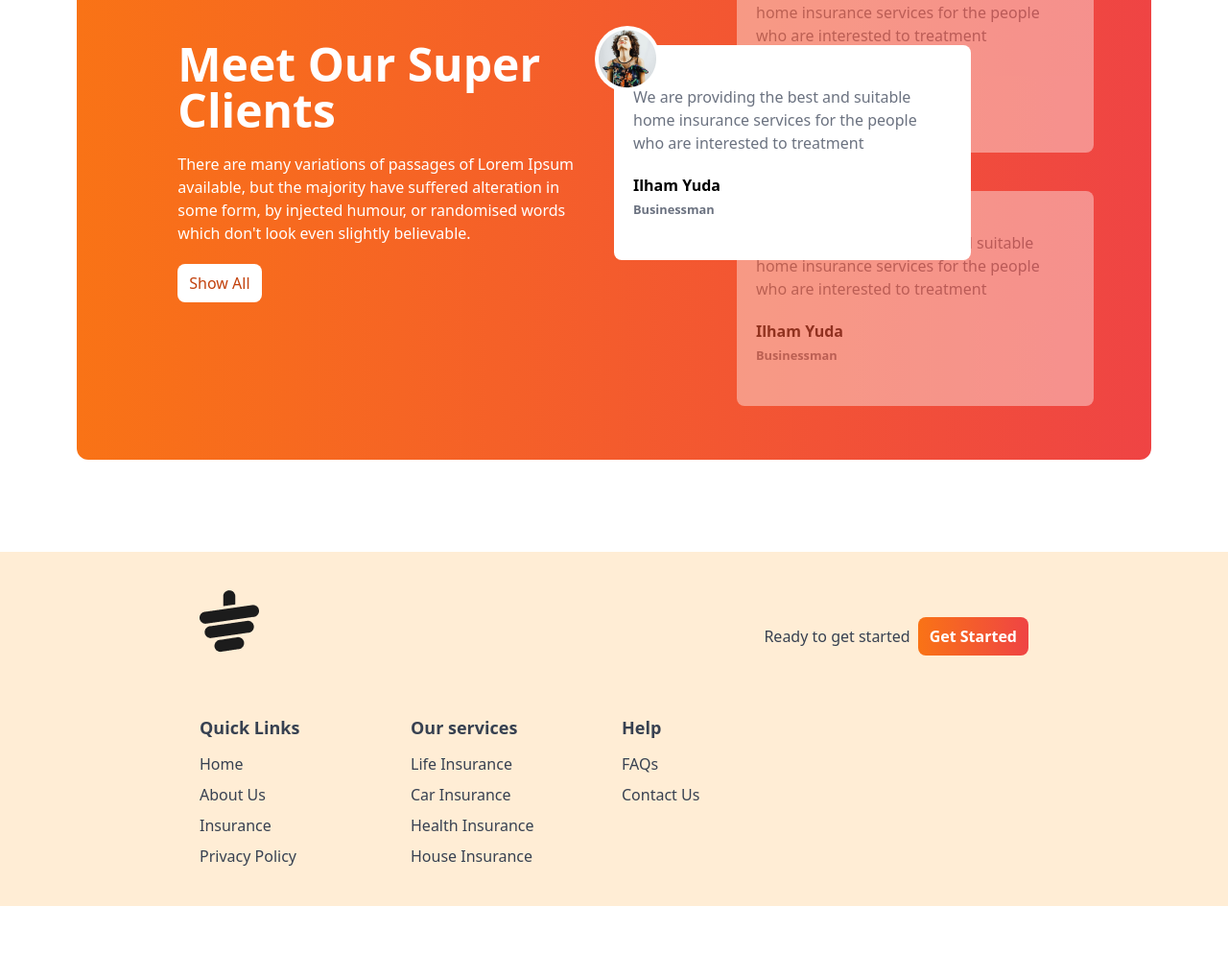
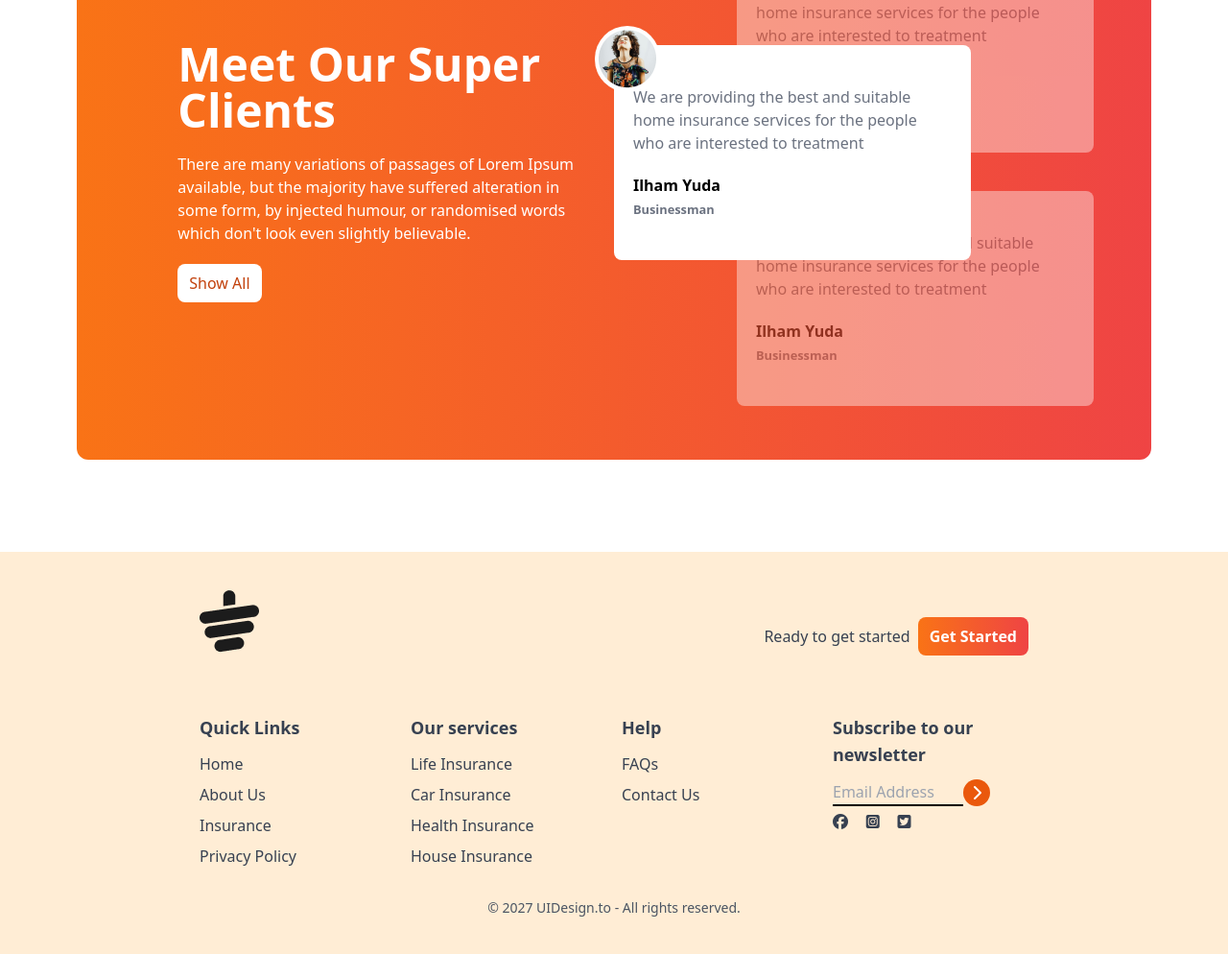
Before and after one commit to Mrb-Rafi/tea-house-practice, a plain HTML site: page index.html in a window 1280 px wide. Shown: the part 1954-2948 px from the top of the page at 96% size. Before the commit the page ends 2898 px from the top, so only its background shows below. Drawn offline with nearby package versions, Linux system fonts and the light colour scheme.

Commit message:
footer added

```diff
--- a/index.html
+++ b/index.html
@@ -263,8 +263,27 @@
 
         <!-- fourth col -->
 
+        <div>
+          <h3 class="font-semibold text-lg mb-3">Subscribe to our newsletter</h3>
+          <div class="flex flex-col space-y-2">
+            <div class="flex">
+              <input class="bg-transparent border-b-2 border-black w-4/6" placeholder="Email Address" type="text" name="" id="">
+              <i class="fa-solid fa-chevron-right w-7 h-7 bg-orange-600 rounded-full text-white flex justify-center items-center"></i>
+            </div>
 
+            <div class="flex justify-between w-2/5 mb-2 mt-8">
+              <i class="fa-brands fa-facebook"></i>
+              <i class="fa-brands fa-square-instagram"></i>
+              <i class="fa-brands fa-square-twitter"></i>
+            </div>
 
+          </div>
+        </div>
+
+      </div>
+
+      <div class="text-center pt-4 mt-4">
+        <p class="text-sm text-gray-600">© 2027 UIDesign.to - All rights reserved.</p>
       </div>
 
     </div>
```
